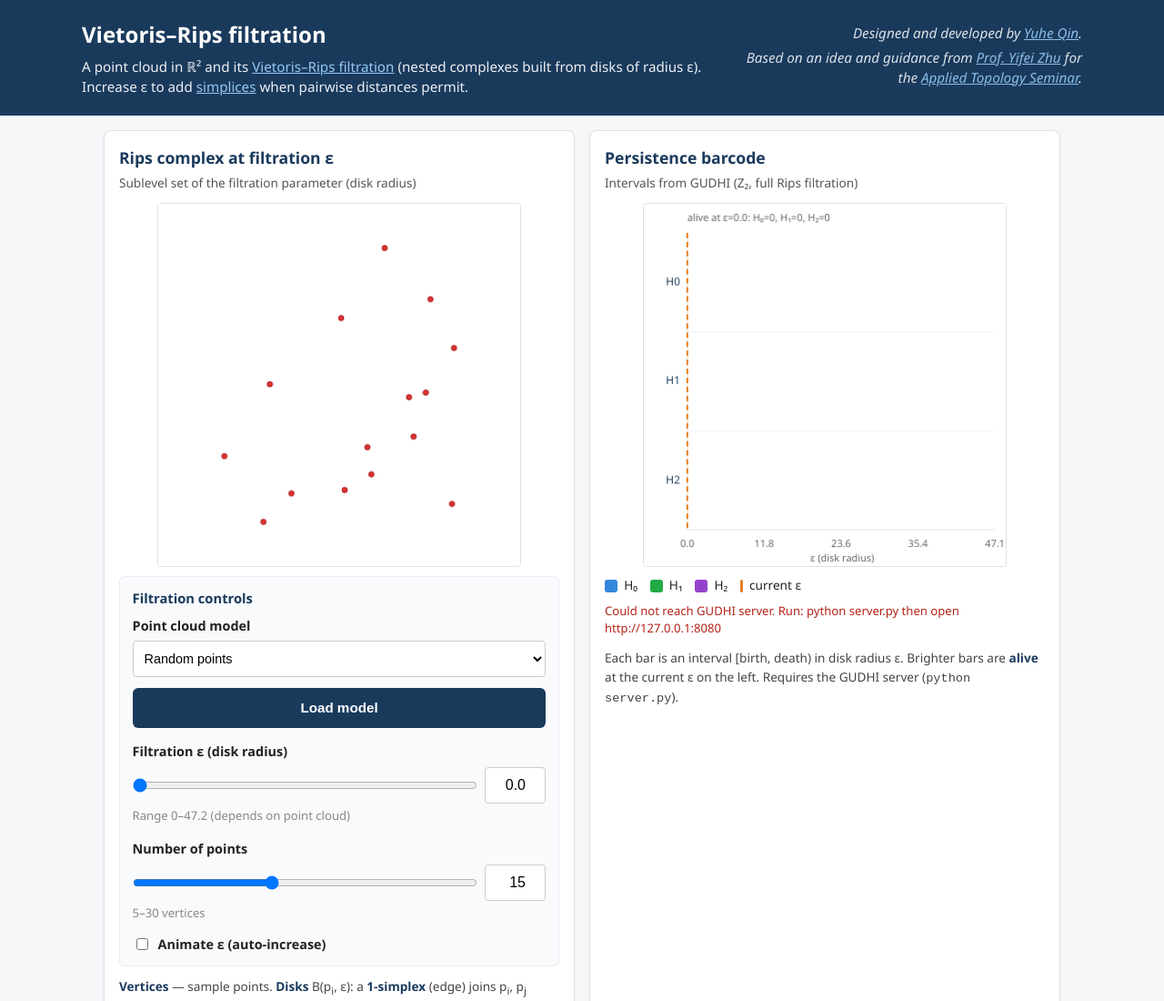
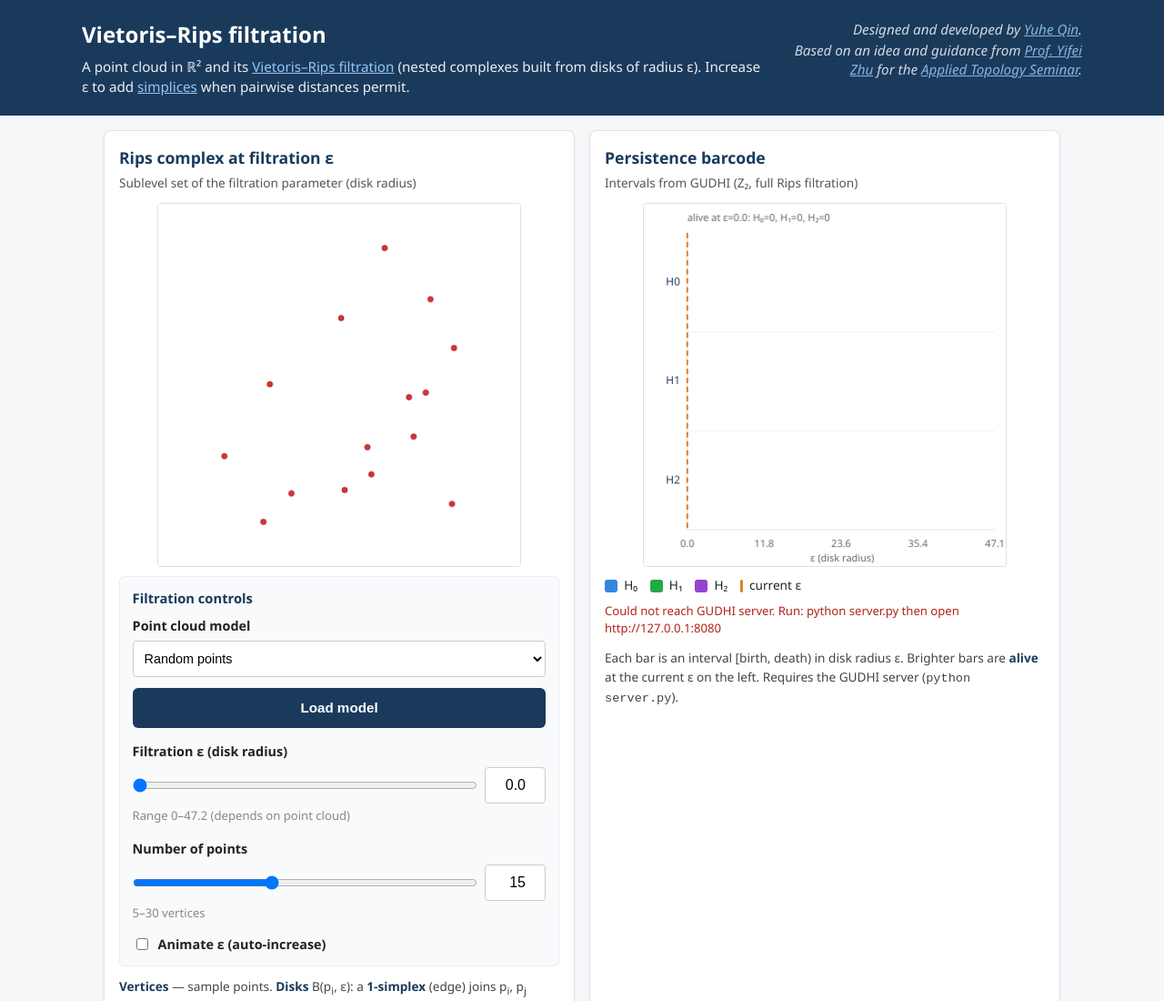
Before and after one commit to yuheqin-alina/vietoris-rips-persistence, a plain HTML site: page index.html in a window 1280 px wide. Shown: the top 1100 px of the page at 91% size. Drawn offline with Linux system fonts and the light colour scheme; no server answers.

Commit message:
Update header credits size

```diff
--- a/index.html
+++ b/index.html
@@ -31,14 +31,14 @@
   header p { margin: 0; max-width: 52rem; opacity: 0.92; font-size: 0.95rem; }
   .header-credits {
     font-style: italic;
-    font-size: 0.84rem;
-    line-height: 1.45;
-    opacity: 0.92;
+    font-size: 0.72rem;
+    line-height: 1.35;
+    opacity: 0.88;
     text-align: right;
-    max-width: 24rem;
+    max-width: 20rem;
     flex-shrink: 0;
   }
-  .header-credits p { margin: 0.3rem 0; }
+  .header-credits p { margin: 0.15rem 0; }
   header .header-more { display: none; }
   header a { color: #9fd4ff; }
   .panel a, .caption a, .explain a { color: #1a6bb5; }
@@ -70,7 +70,7 @@
     .header-credits {
       text-align: left;
       max-width: none;
-      font-size: 0.76rem;
+      font-size: 0.68rem;
     }
     header h1 { font-size: 1rem; margin-bottom: 0; }
     .header-main > p.header-intro { display: none; }
```
Also changed, not shown: 1 other file.
